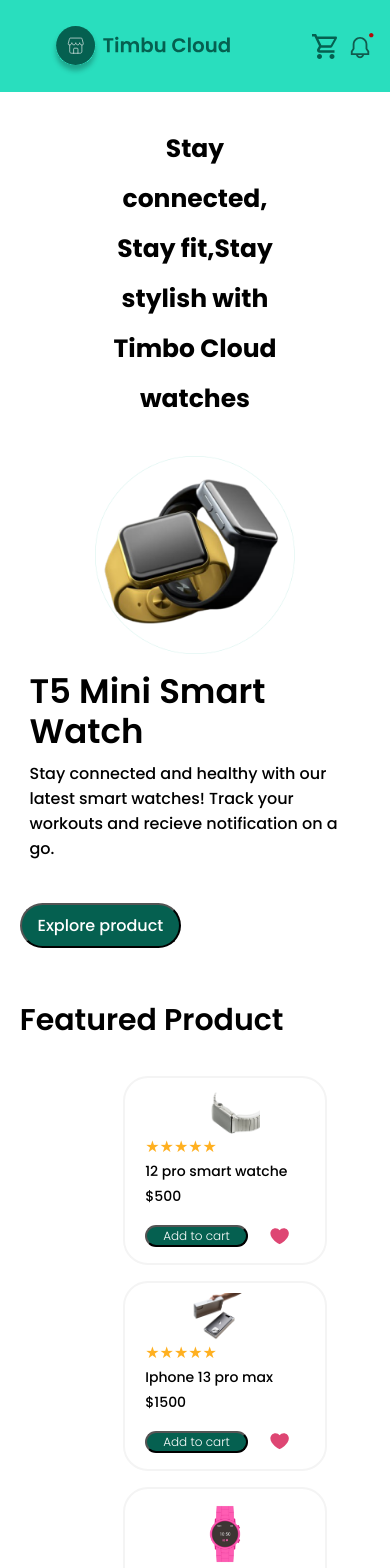
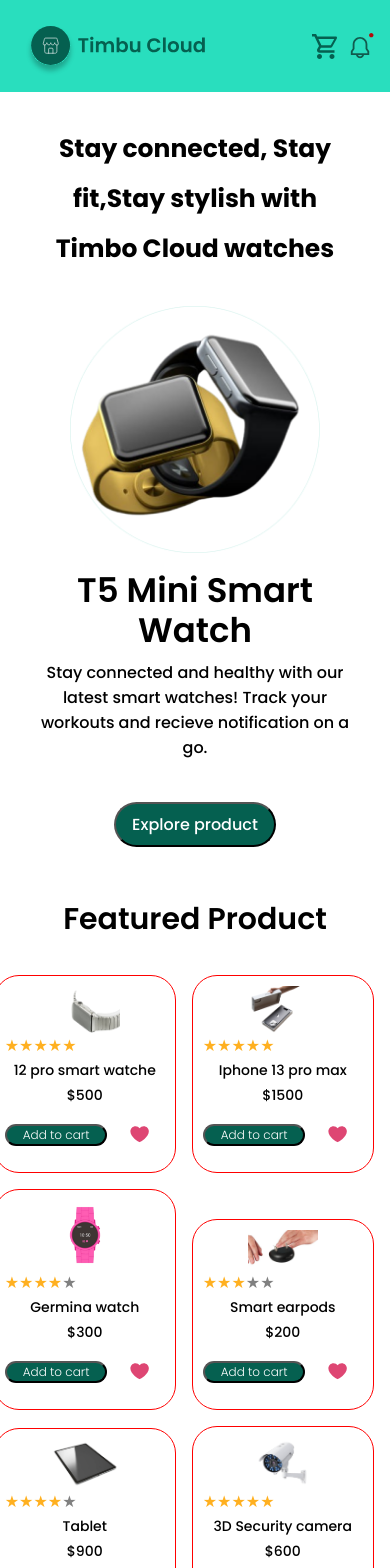
Before and after one commit to Promiseejiro/HNG2, a React (Create React App) app: page / in a window 390 px wide. Shown: the top 1568 px of the page. Built offline with nearby package versions, Linux system fonts and the light colour scheme.

Commit message:
new commit

```diff
--- a/src/Compnent/FeaturedProducts/index.module.css
+++ b/src/Compnent/FeaturedProducts/index.module.css
@@ -41,7 +41,12 @@
     flex-direction: column-reverse;
   }
 
+  .first_container {
+    display: none;
+  }
+
   .card_list {
-    grid-template-columns: 1fr;
+    grid-template-columns: 1fr 1fr;
+    margin: auto;
   }
 }
--- a/src/Compnent/Hero/index.js
+++ b/src/Compnent/Hero/index.js
@@ -13,20 +13,10 @@
       <div className={style.flex_container}>
         <div className={style.flex_item}>
           <div>
-            <Typography
-              fontWeight="600"
-              size="34px"
-              lineHeight="40px"
-              align="left"
-            >
+            <Typography fontWeight="600" size="34px" lineHeight="40px">
               T5 Mini Smart Watch
             </Typography>
-            <Typography
-              fontWeight="500"
-              size="16px"
-              lineHeight="25px"
-              align="left"
-            >
+            <Typography fontWeight="500" size="16px" lineHeight="25px">
               Stay connected and healthy with our latest smart watches! Track
               your workouts and recieve notification on a go.
             </Typography>
--- a/src/Compnent/Hero/index.module.css
+++ b/src/Compnent/Hero/index.module.css
@@ -32,7 +32,17 @@
     flex-direction: column-reverse;
   }
 
+  .top_hero {
+    width: 90%;
+    margin: 32px auto;
+  }
+
   .image {
-    width: 200px;
+    width: 250px;
+  }
+
+  .btn_container {
+    align-items: center;
+    justify-content: center;
   }
 }
--- a/src/Compnent/Logo/index.module.css
+++ b/src/Compnent/Logo/index.module.css
@@ -8,3 +8,9 @@
   width: 250px;
   height: 50px;
 }
+
+@media (max-width: 768px) {
+  .logo {
+    width: 200px;
+  }
+}
--- a/src/Compnent/ProductCard/index.module.css
+++ b/src/Compnent/ProductCard/index.module.css
@@ -29,3 +29,15 @@
   align-items: center;
   gap: 16px;
 }
+
+@media (max-width: 768px) {
+  .container {
+    padding: 10px;
+    border: 1px solid red;
+  }
+
+  .flex_container {
+    display: flex;
+    flex-direction: column-reverse;
+  }
+}
--- a/src/Compnent/Typograhy/index.js
+++ b/src/Compnent/Typograhy/index.js
@@ -1,3 +1,5 @@
+import style from './index.module.css'
+
 const Typography = ({
   marginVertical = "10px",
   marginHorizontal = "10px",
@@ -11,14 +13,14 @@
   width,
 }) => {
   return (
-    <p
+    <p className={style.paragraph}
       style={{
         margin: `${marginVertical} ${marginHorizontal}`,
         lineHeight: `${lineHeight}`,
         color: `${color}`,
         fontSize: `${size}`,
         fontWeight: `${fontWeight}`,
-        textAlign: align,
+        // textAlign: align,
         width: `${width}`,
       }}
     >
--- /dev/null
+++ b/src/Compnent/Typograhy/index.module.css
@@ -0,0 +1,9 @@
+.paragraph {
+  text-align: left;
+}
+
+@media (max-width: 768px) {
+  .paragraph {
+    text-align: center;
+  }
+}
```
Also changed, not shown: src/App.css (line endings or trailing spaces).
